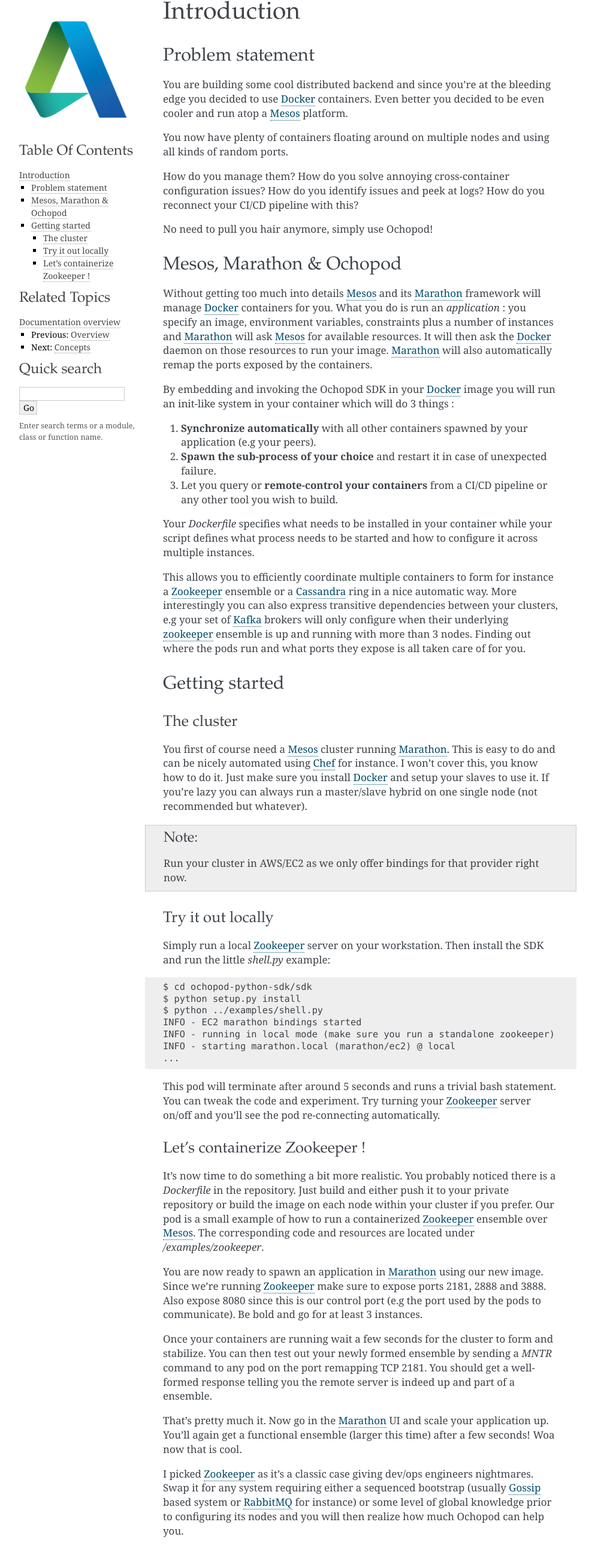
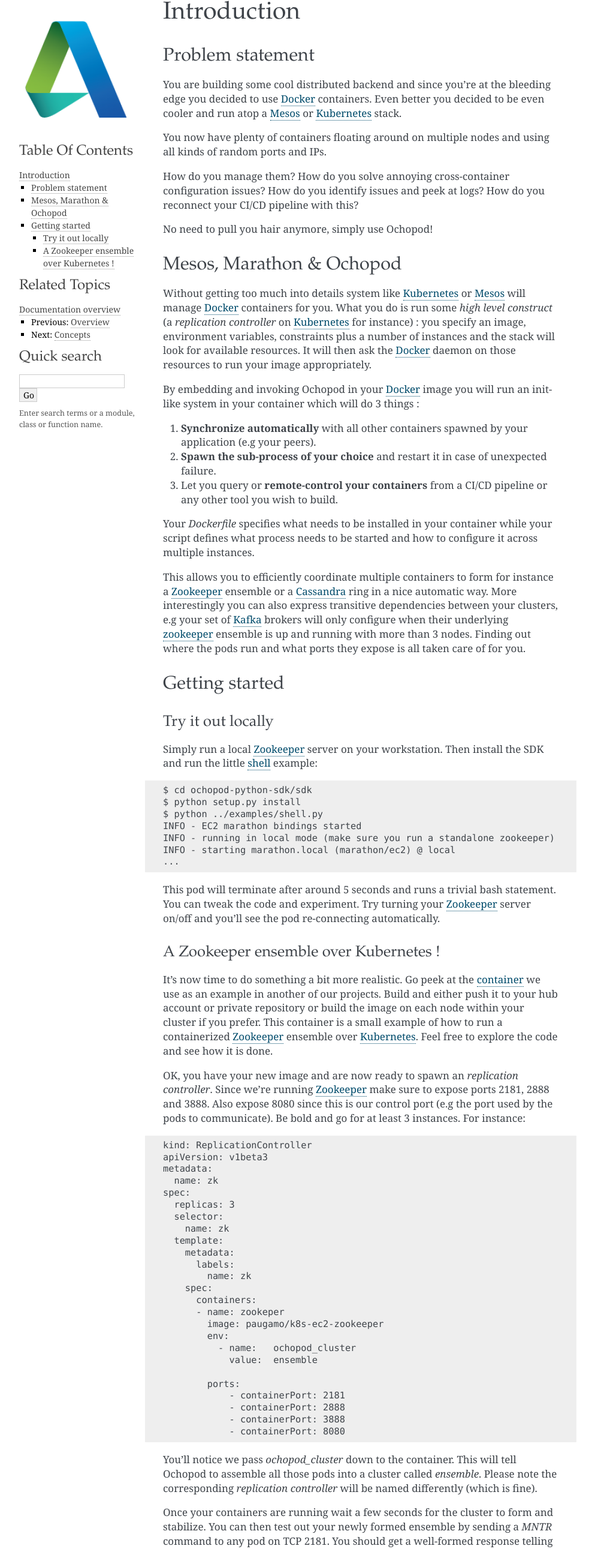
Before and after one commit to autodesk-cloud/ochopod, a plain HTML site: page intro.html in a window 1280 px wide. Shown: the part 33-2615 px from the top of the page at 60% size, without its empty margins (148-1141 px from the left). Drawn offline with Linux system fonts and the light colour scheme.

Commit message:
doc update

```diff
--- a/intro.html
+++ b/intro.html
@@ -64,20 +64,20 @@
 <div class="section" id="problem-statement">
 <h2>Problem statement<a class="headerlink" href="#problem-statement" title="Permalink to this headline">¶</a></h2>
 <p>You are building some cool distributed backend and since you&#8217;re at the bleeding edge you decided to use <a class="reference external" href="https://www.docker.com/">Docker</a>
-containers. Even better you decided to be even cooler and run atop a <a class="reference external" href="http://mesos.apache.org/">Mesos</a> platform.</p>
-<p>You now have plenty of containers floating around on multiple nodes and using all kinds of random ports.</p>
+containers. Even better you decided to be even cooler and run atop a <a class="reference external" href="http://mesos.apache.org/">Mesos</a> or <a class="reference external" href="https://github.com/GoogleCloudPlatform/kubernetes">Kubernetes</a> stack.</p>
+<p>You now have plenty of containers floating around on multiple nodes and using all kinds of random ports and IPs.</p>
 <p>How do you manage them? How do you solve annoying cross-container configuration issues? How do you identify issues
 and peek at logs? How do you reconnect your CI/CD pipeline with this?</p>
 <p>No need to pull you hair anymore, simply use Ochopod!</p>
 </div>
 <div class="section" id="mesos-marathon-ochopod">
 <h2>Mesos, Marathon &amp; Ochopod<a class="headerlink" href="#mesos-marathon-ochopod" title="Permalink to this headline">¶</a></h2>
-<p>Without getting too much into details <a class="reference external" href="http://mesos.apache.org/">Mesos</a> and its <a class="reference external" href="https://mesosphere.github.io/marathon/">Marathon</a> framework will manage <a class="reference external" href="https://www.docker.com/">Docker</a> containers for you. What
-you do is run an <em>application</em> : you specify an image, environment variables, constraints plus a number of instances
-and <a class="reference external" href="https://mesosphere.github.io/marathon/">Marathon</a> will ask <a class="reference external" href="http://mesos.apache.org/">Mesos</a> for available resources. It will then ask the <a class="reference external" href="https://www.docker.com/">Docker</a> daemon on those resources to run
-your image. <a class="reference external" href="https://mesosphere.github.io/marathon/">Marathon</a> will also automatically remap the ports exposed by the containers.</p>
-<p>By embedding and invoking the Ochopod SDK in your <a class="reference external" href="https://www.docker.com/">Docker</a> image you will run an init-like system in your container
-which will do 3 things :</p>
+<p>Without getting too much into details system like <a class="reference external" href="https://github.com/GoogleCloudPlatform/kubernetes">Kubernetes</a> or <a class="reference external" href="http://mesos.apache.org/">Mesos</a> will manage <a class="reference external" href="https://www.docker.com/">Docker</a> containers for you. What
+you do is run some <em>high level construct</em> (a <em>replication controller</em> on <a class="reference external" href="https://github.com/GoogleCloudPlatform/kubernetes">Kubernetes</a> for instance) : you specify an
+image, environment variables, constraints plus a number of instances and the stack will look for available resources.
+It will then ask the <a class="reference external" href="https://www.docker.com/">Docker</a> daemon on those resources to run your image appropriately.</p>
+<p>By embedding and invoking Ochopod in your <a class="reference external" href="https://www.docker.com/">Docker</a> image you will run an init-like system in your container which will
+do 3 things :</p>
 <ol class="arabic simple">
 <li><strong>Synchronize automatically</strong> with all other containers spawned by your application (e.g your peers).</li>
 <li><strong>Spawn the sub-process of your choice</strong> and restart it in case of unexpected failure.</li>
@@ -85,27 +85,16 @@ which will do 3 things :</p>
 </ol>
 <p>Your <em>Dockerfile</em> specifies what needs to be installed in your container while your script defines what process needs
 to be started and how to configure it across multiple instances.</p>
-<p>This allows you to efficiently coordinate multiple containers to form for instance a <a class="reference external" href="http://zookeeper.apache.org/">Zookeeper</a> ensemble or a
+<p>This allows you to efficiently coordinate multiple containers to form for instance a <a class="reference external" href="http://zookeeper.apache.org">Zookeeper</a> ensemble or a
 <a class="reference external" href="http://cassandra.apache.org/">Cassandra</a> ring in a nice automatic way. More interestingly you can also express transitive dependencies between your
-clusters, e.g your set of <a class="reference external" href="http://kafka.apache.org/">Kafka</a> brokers will only configure when their underlying <a class="reference external" href="http://zookeeper.apache.org/">zookeeper</a> ensemble is up and
+clusters, e.g your set of <a class="reference external" href="http://kafka.apache.org/">Kafka</a> brokers will only configure when their underlying <a class="reference external" href="http://zookeeper.apache.org">zookeeper</a> ensemble is up and
 running with more than 3 nodes. Finding out where the pods run and what ports they expose is all taken care of for you.</p>
 </div>
 <div class="section" id="getting-started">
 <h2>Getting started<a class="headerlink" href="#getting-started" title="Permalink to this headline">¶</a></h2>
-<div class="section" id="the-cluster">
-<h3>The cluster<a class="headerlink" href="#the-cluster" title="Permalink to this headline">¶</a></h3>
-<p>You first of course need a <a class="reference external" href="http://mesos.apache.org/">Mesos</a> cluster running <a class="reference external" href="https://mesosphere.github.io/marathon/">Marathon</a>. This is easy to do and can be nicely automated using
-<a class="reference external" href="http://www.getchef.com/chef/">Chef</a> for instance. I won&#8217;t cover this, you know how to do it. Just make sure you install <a class="reference external" href="https://www.docker.com/">Docker</a> and setup your
-slaves to use it. If you&#8217;re lazy you can always run a master/slave hybrid on one single node (not recommended but
-whatever).</p>
-<div class="admonition note">
-<p class="first admonition-title">Note</p>
-<p class="last">Run your cluster in AWS/EC2 as we only offer bindings for that provider right now.</p>
-</div>
-</div>
 <div class="section" id="try-it-out-locally">
 <h3>Try it out locally<a class="headerlink" href="#try-it-out-locally" title="Permalink to this headline">¶</a></h3>
-<p>Simply run a local <a class="reference external" href="http://zookeeper.apache.org/">Zookeeper</a> server on your workstation. Then install the SDK and run the little <em>shell.py</em> example:</p>
+<p>Simply run a local <a class="reference external" href="http://zookeeper.apache.org">Zookeeper</a> server on your workstation. Then install the SDK and run the little <a class="reference external" href="https://github.com/autodesk-cloud/ochopod/blob/master/examples/shell.py">shell</a> example:</p>
 <div class="code python highlight-python"><div class="highlight"><pre>$ cd ochopod-python-sdk/sdk
 $ python setup.py install
 $ python ../examples/shell.py
@@ -116,23 +105,53 @@ INFO - starting marathon.local (marathon/ec2) @ local
 </pre></div>
 </div>
 <p>This pod will terminate after around 5 seconds and runs a trivial bash statement. You can tweak the code and
-experiment. Try turning your <a class="reference external" href="http://zookeeper.apache.org/">Zookeeper</a> server on/off and you&#8217;ll see the pod re-connecting automatically.</p>
+experiment. Try turning your <a class="reference external" href="http://zookeeper.apache.org">Zookeeper</a> server on/off and you&#8217;ll see the pod re-connecting automatically.</p>
 </div>
-<div class="section" id="let-s-containerize-zookeeper">
-<h3>Let&#8217;s containerize Zookeeper !<a class="headerlink" href="#let-s-containerize-zookeeper" title="Permalink to this headline">¶</a></h3>
-<p>It&#8217;s now time to do something a bit more realistic. You probably noticed there is a <em>Dockerfile</em> in the repository.
-Just build and either push it to your private repository or build the image on each node within your cluster if you
-prefer. Our pod is a small example of how to run a containerized <a class="reference external" href="http://zookeeper.apache.org/">Zookeeper</a> ensemble over <a class="reference external" href="http://mesos.apache.org/">Mesos</a>. The corresponding
-code and resources are located under <em>/examples/zookeeper</em>.</p>
-<p>You are now ready to spawn an application in <a class="reference external" href="https://mesosphere.github.io/marathon/">Marathon</a> using our new image. Since we&#8217;re running <a class="reference external" href="http://zookeeper.apache.org/">Zookeeper</a> make sure
-to expose ports 2181, 2888 and 3888. Also expose 8080 since this is our control port (e.g the port used by the pods
-to communicate). Be bold and go for at least 3 instances.</p>
+<div class="section" id="a-zookeeper-ensemble-over-kubernetes">
+<h3>A Zookeeper ensemble over Kubernetes !<a class="headerlink" href="#a-zookeeper-ensemble-over-kubernetes" title="Permalink to this headline">¶</a></h3>
+<p>It&#8217;s now time to do something a bit more realistic. Go peek at the <a class="reference external" href="https://github.com/autodesk-cloud/ochonetes/tree/master/images/zookeeper">container</a> we use as an example in another of our
+projects. Build and either push it to your hub account or private repository or build the image on each node within
+your cluster if you prefer. This container is a small example of how to run a containerized <a class="reference external" href="http://zookeeper.apache.org">Zookeeper</a> ensemble over
+<a class="reference external" href="https://github.com/GoogleCloudPlatform/kubernetes">Kubernetes</a>. Feel free to explore the code and see how it is done.</p>
+<p>OK, you have your new image and are now ready to spawn an <em>replication controller</em>. Since we&#8217;re running <a class="reference external" href="http://zookeeper.apache.org">Zookeeper</a> make
+sure to expose ports 2181, 2888 and 3888. Also expose 8080 since this is our control port (e.g the port used by the pods
+to communicate). Be bold and go for at least 3 instances. For instance:</p>
+<div class="code yaml highlight-python"><div class="highlight"><pre>kind: ReplicationController
+apiVersion: v1beta3
+metadata:
+  name: zk
+spec:
+  replicas: 3
+  selector:
+    name: zk
+  template:
+    metadata:
+      labels:
+        name: zk
+    spec:
+      containers:
+      - name: zookeper
+        image: paugamo/k8s-ec2-zookeeper
+        env:
+          - name:   ochopod_cluster
+            value:  ensemble
+
+        ports:
+            - containerPort: 2181
+            - containerPort: 2888
+            - containerPort: 3888
+            - containerPort: 8080
+</pre></div>
+</div>
+<p>You&#8217;ll notice we pass <em>ochopod_cluster</em> down to the container. This will tell Ochopod to assemble all those pods into
+a cluster called <em>ensemble</em>. Please note the corresponding <em>replication controller</em> will be named differently (which
+is fine).</p>
 <p>Once your containers are running wait a few seconds for the cluster to form and stabilize. You can then test out your
-newly formed ensemble by sending a <em>MNTR</em> command to any pod on the port remapping TCP 2181. You should get a
-well-formed response telling you the remote server is indeed up and part of a ensemble.</p>
-<p>That&#8217;s pretty much it. Now go in the <a class="reference external" href="https://mesosphere.github.io/marathon/">Marathon</a> UI and scale your application up. You&#8217;ll again get a functional
-ensemble (larger this time) after a few seconds! Woa now that is cool.</p>
-<p>I picked <a class="reference external" href="http://zookeeper.apache.org/">Zookeeper</a> as it&#8217;s a classic case giving dev/ops engineers nightmares. Swap it for any system requiring
+newly formed ensemble by sending a <em>MNTR</em> command to any pod on TCP 2181. You should get a well-formed response telling
+you the remote server is indeed up and part of a ensemble.</p>
+<p>That&#8217;s pretty much it. Now scale your controller up. You&#8217;ll again get a functional ensemble (larger this time) after a
+few seconds! Woa now that is cool.</p>
+<p>I picked <a class="reference external" href="http://zookeeper.apache.org">Zookeeper</a> as it&#8217;s a classic case giving dev/ops engineers nightmares. Swap it for any system requiring
 either a sequenced bootstrap (usually <a class="reference external" href="http://en.wikipedia.org/wiki/Gossip_protocol">Gossip</a> based system or <a class="reference external" href="http://www.rabbitmq.com/">RabbitMQ</a> for instance) or some level of global
 knowledge prior to configuring its nodes and you will then realize how much Ochopod can help you.</p>
 </div>
@@ -154,9 +173,8 @@ knowledge prior to configuring its nodes and you will then realize how much Ocho
 <li><a class="reference internal" href="#problem-statement">Problem statement</a></li>
 <li><a class="reference internal" href="#mesos-marathon-ochopod">Mesos, Marathon &amp; Ochopod</a></li>
 <li><a class="reference internal" href="#getting-started">Getting started</a><ul>
-<li><a class="reference internal" href="#the-cluster">The cluster</a></li>
 <li><a class="reference internal" href="#try-it-out-locally">Try it out locally</a></li>
-<li><a class="reference internal" href="#let-s-containerize-zookeeper">Let&#8217;s containerize Zookeeper !</a></li>
+<li><a class="reference internal" href="#a-zookeeper-ensemble-over-kubernetes">A Zookeeper ensemble over Kubernetes !</a></li>
 </ul>
 </li>
 </ul>
```
Also changed, not shown: api.html (+8 -10 lines), concepts.html (+25 -20 lines), index.html (+6 -11 lines), _sources/concepts.txt, _sources/index.txt, _sources/intro.txt, searchindex.js.
